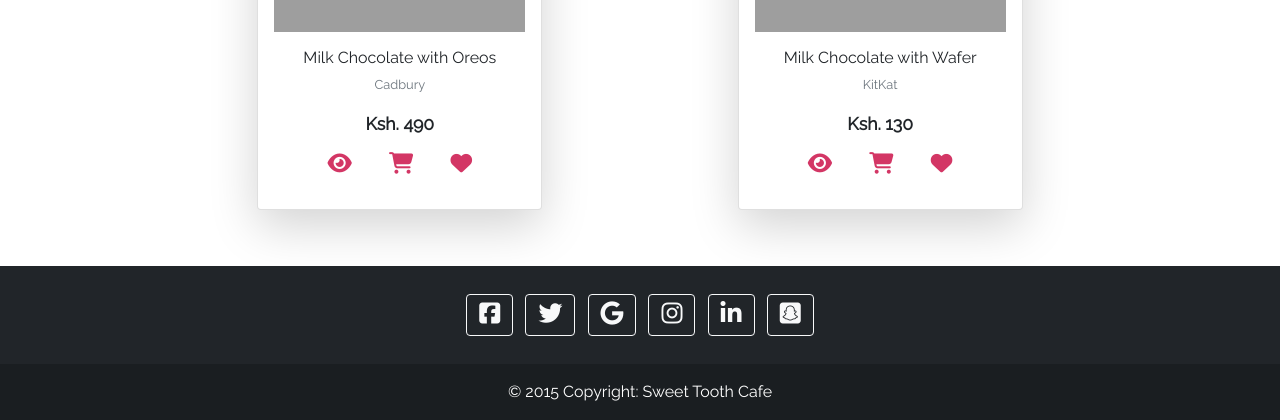
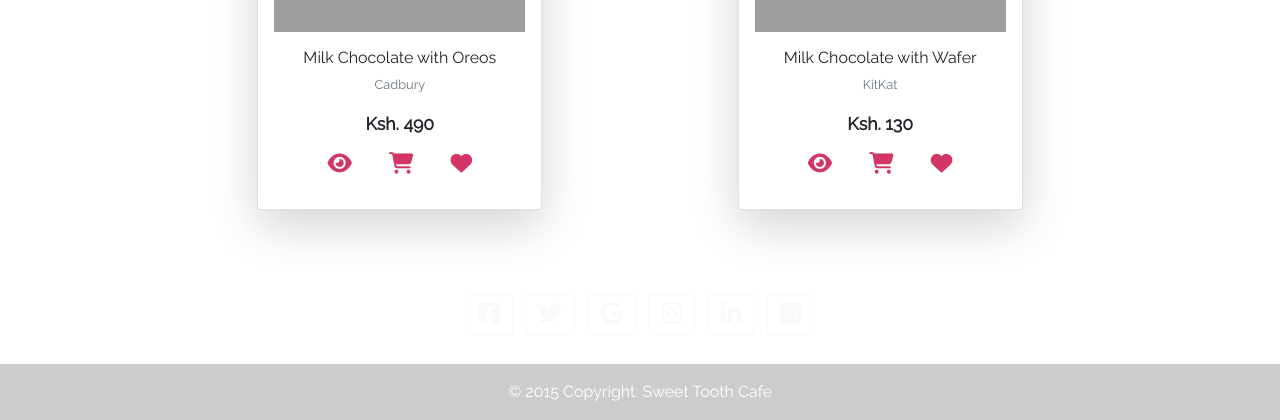
Before and after one commit to njekecodes/SweetToothCafe, a Django app: page /all-candy/ in a window 1280 px wide. Shown: the part 2836-3256 px from the top of the page. Run offline with Django 4.2, Linux system fonts and the light colour scheme; data comes from the database, SQL or seed files in the repository; some libraries are stand-ins or nearby versions; grey boxes are pictures that could not be loaded.

Commit message:
Customised the footer

```diff
--- a/templates/partials/footer.html
+++ b/templates/partials/footer.html
@@ -1,8 +1,4 @@
-<footer class="w-100 mt-auto position-relative bottom-0">
-    <!-- Remove the container if you want to extend the Footer to full width. -->
-<div class="">
-
-  <footer class="bg-dark text-center text-white">
+ <footer class=" mt-auto position-relative bottom-0 text-center text-white">
   <!-- Grid container -->
   <div class="container p-4 pb-0">
     <!-- Section: Social media -->
@@ -48,7 +44,3 @@
   </div>
   <!-- Copyright -->
 </footer>
-
-</div>
-<!-- End of .container -->
-</footer>
```
